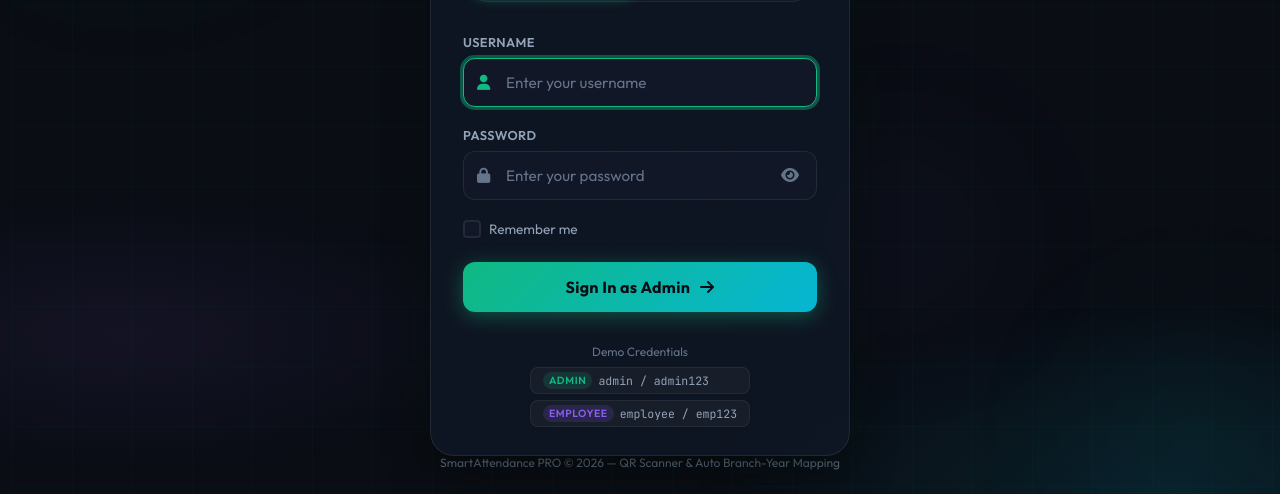
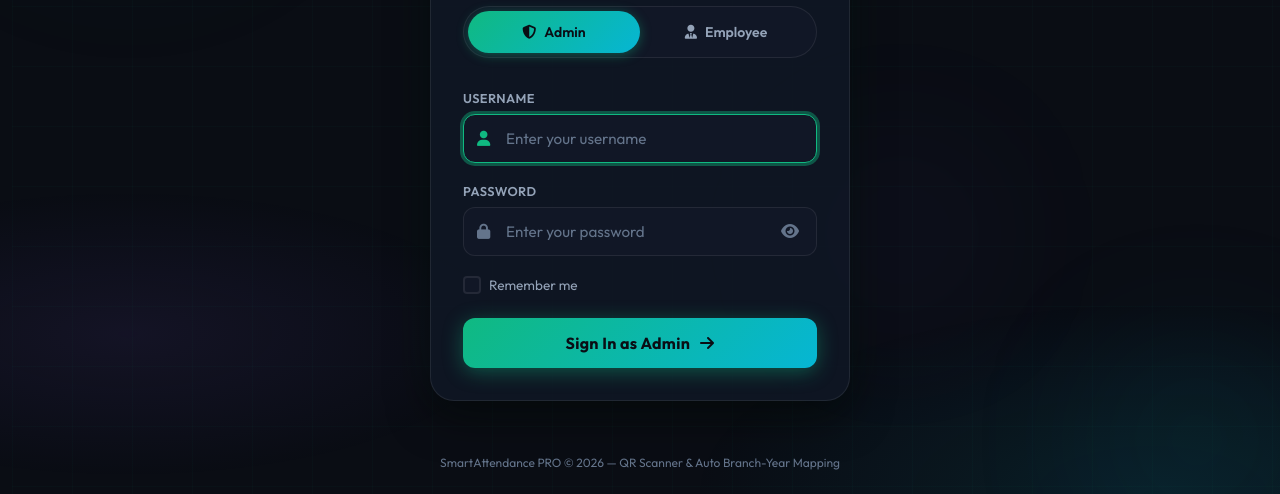
Before and after one commit to siddiqoneplus/scan, a website: page login.html in a window 1280 px wide. Shown: the part 306-800 px from the top of the page. Drawn offline with Linux system fonts and the light colour scheme; no server answers.

Commit message:
chore: remove demo credential hints from login page

```diff
--- a/login.html
+++ b/login.html
@@ -110,21 +110,6 @@
           <div class="login-spinner" id="loginSpinner"></div>
         </button>
       </form>
-
-      <!-- Credential Hints -->
-      <div class="login-hints">
-        <p>Demo Credentials</p>
-        <div class="hint-credentials">
-          <div class="hint-item">
-            <span class="hint-role admin">Admin</span>
-            admin / admin123
-          </div>
-          <div class="hint-item">
-            <span class="hint-role employee">Employee</span>
-            employee / emp123
-          </div>
-        </div>
-      </div>
 
     </div>
   </div>
```
